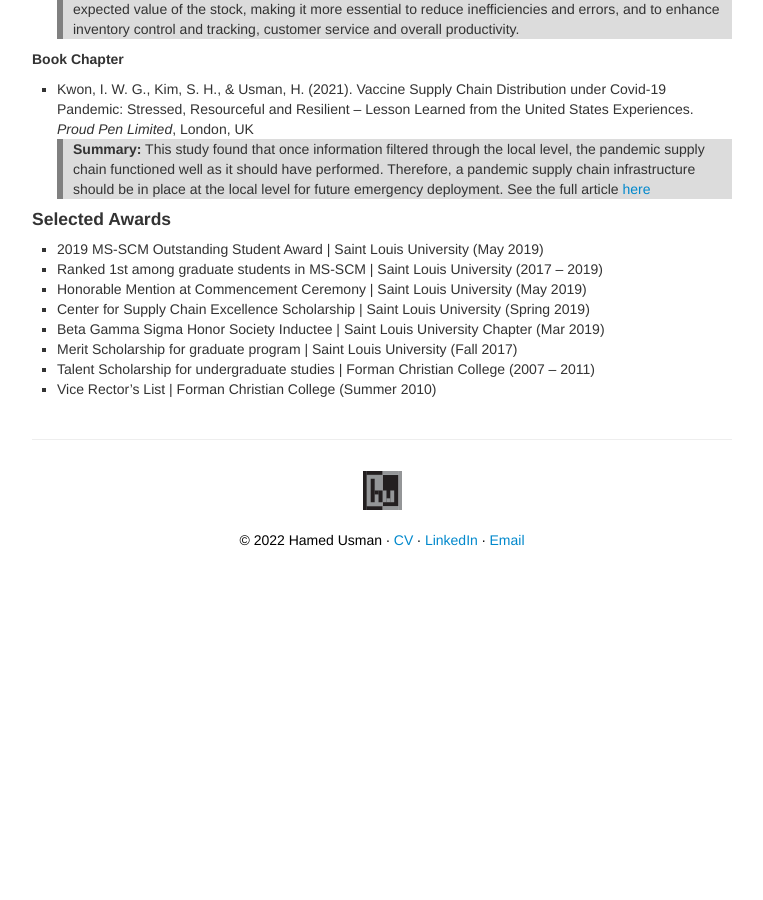
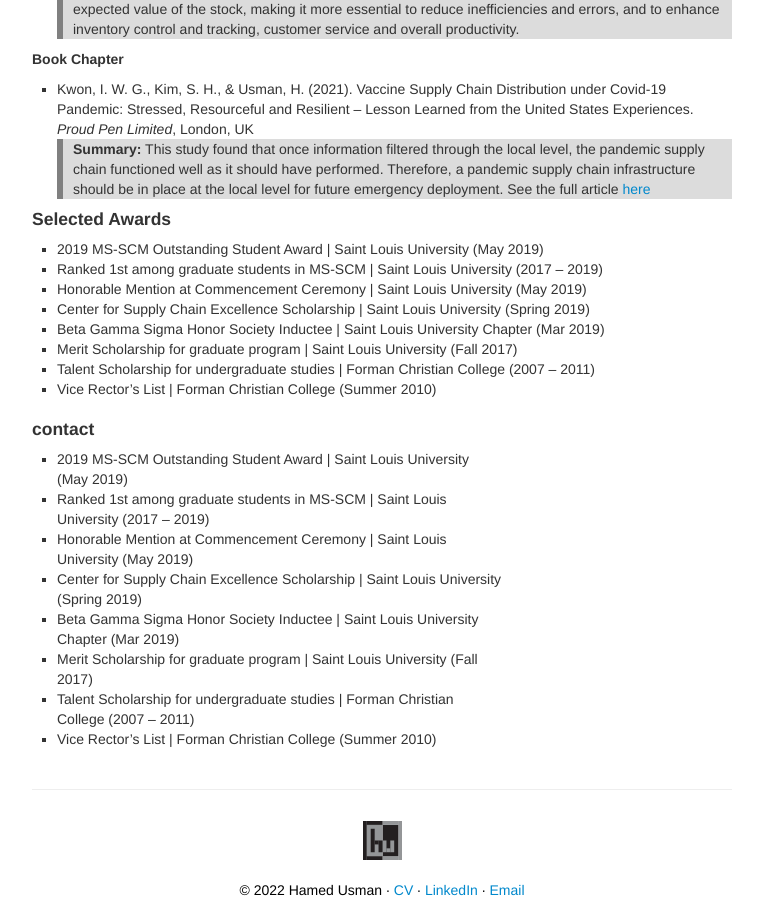
Before and after one commit to hamedusman/hamedusman.github.io, a Jekyll site: the page built from index.md, in a window 1280 px wide and 900 px high, scrolled down 790 px. Shown: the whole window, without its empty margins (258-1021 px from the left). Built offline with Jekyll 4.4.1, drawn with Linux system fonts in a browser that asks for light colours; before the commit the page ends 1340 px from its top, so only the background shows below that.

Commit message:
Update index.md

```diff
--- a/index.md
+++ b/index.md
@@ -50,3 +50,21 @@
 <li>Vice Rector’s List | Forman Christian College	(Summer 2010)</li>
 </ul>
 </section>
+
+<div class="container">
+<h4><a name="contact"></a>contact</h4>
+<div class="row-fluid">
+<div class="span5">
+<ul>
+<li>2019 MS-SCM Outstanding Student Award | Saint Louis University (May 2019)</li>
+<li>Ranked 1st among graduate students in MS-SCM | Saint Louis University	(2017 – 2019)</li>
+<li>Honorable Mention at Commencement Ceremony | Saint Louis University	(May 2019)</li>
+<li>Center for Supply Chain Excellence Scholarship | Saint Louis University	(Spring 2019)</li>
+<li>Beta Gamma Sigma Honor Society Inductee | Saint Louis University Chapter (Mar 2019)</li>
+<li>Merit Scholarship for graduate program | Saint Louis University	(Fall 2017)</li>
+<li>Talent Scholarship for undergraduate studies | Forman Christian College	(2007 – 2011)</li>
+<li>Vice Rector’s List | Forman Christian College	(Summer 2010)</li>
+</ul>
+</div>
+</div>
+</div>
```
